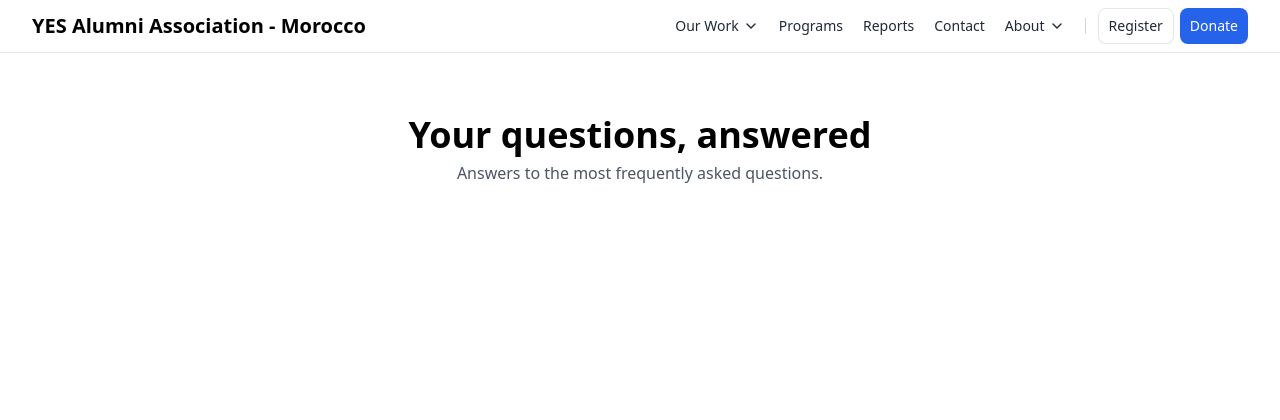
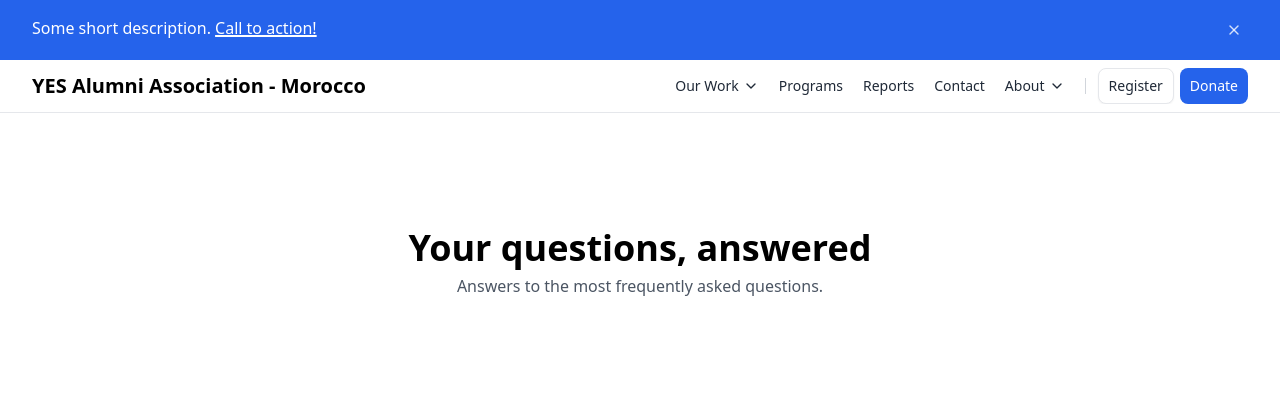
Before and after one commit to aabboudi/maya, a Django app: template ui/templates/faq.html in a window 1280 px wide. Shown: the top 420 px of the page. Run offline with Django 3.2, Linux system fonts and the light colour scheme; the template is opened without the code that fills it, so the values that code supplies are empty; style sheets or scripts are compiled from the project's sources; some libraries are stand-ins or nearby versions.

Commit message:
Created dismissable announcement banner component

```diff
--- a/ui/templates/_base.html
+++ b/ui/templates/_base.html
@@ -24,6 +24,7 @@
 </head>
 
 <body>
+  {% include 'components/banner.html' %}
   {% include 'components/navbar.html' %}
   <main class="dark:bg-gray-950 min-h-[80vh] pt-[3.5rem]">
     {% block content %} {% endblock content %}
--- /dev/null
+++ b/ui/templates/components/banner.html
@@ -0,0 +1,19 @@
+<!-- Announcement Banner -->
+<div id="ab-full-width-with-dismiss-button-on-blue-bg" class="hs-removing:-translate-y-full bg-blue-600">
+<!-- <div id="ab-full-width-with-dismiss-button-on-blue-bg" class="hs-removing:-translate-y-full bg-blue-600 bg-[url('https://preline.co/assets/svg/examples/abstract-1.svg')] bg-no-repeat bg-cover bg-center"> -->
+  <div class="max-w-[85rem] px-4 py-4 sm:px-6 lg:px-8 mx-auto">
+    <div class="flex">
+      <p class="text-white">
+        Some short description. <a class="decoration-2 underline font-medium hover:text-white/80 focus:outline-none focus:text-white/80" href="#">Call to action!</a>
+      </p>
+
+      <div class="ps-3 ms-auto">
+        <button type="button" class="inline-flex rounded-lg p-1.5 text-white/80 hover:bg-white/10 focus:outline-none focus:bg-white/10" data-hs-remove-element="#ab-full-width-with-dismiss-button-on-blue-bg">
+          <span class="sr-only">Dismiss</span>
+          <i data-lucide="x" class="shrink-0 size-4"></i>
+        </button>
+      </div>
+    </div>
+  </div>
+</div>
+<!-- End Announcement Banner -->
--- a/ui/templates/components/navbar.html
+++ b/ui/templates/components/navbar.html
@@ -1,5 +1,5 @@
 <!-- ========== HEADER ========== -->
-<header class="fixed top-0 md:justify-start md:flex-nowrap z-50 w-full bg-white border-b border-gray-200 dark:bg-neutral-800 dark:border-neutral-700">
+<header class="sticky top-0 md:justify-start md:flex-nowrap z-50 w-full bg-white border-b border-gray-200 dark:bg-neutral-800 dark:border-neutral-700">
   <nav class="relative max-w-[85rem] w-full mx-auto md:flex md:items-center md:justify-between md:gap-3 py-2 px-4 sm:px-6 lg:px-8">
     <div class="flex justify-between items-center gap-x-1">
       <a class="flex-none font-semibold text-xl text-black focus:outline-none focus:opacity-80 dark:text-white" href="/" aria-label="Brand">YES Alumni Association - Morocco</a>
```
